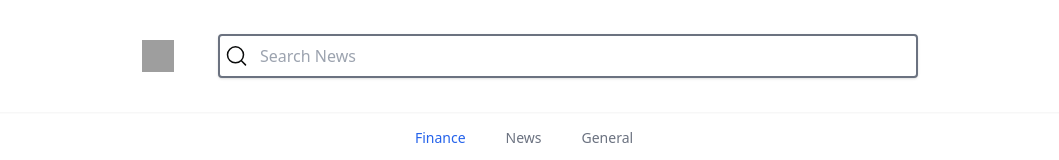
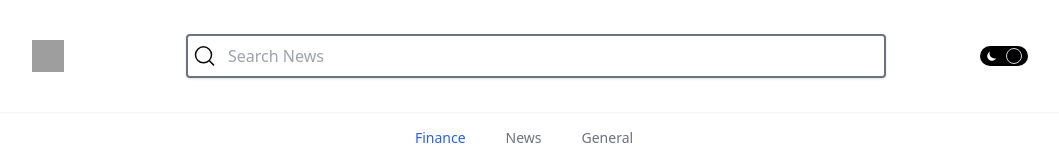
Before and after one commit to Serkan-Ucakcioglu/NewsLetter, a React (Vite) app: page / in a window 1280 px wide. Shown: the top 160 px of the page, without its empty margins (112-1171 px from the left). Built offline with nearby package versions, Linux system fonts and the light colour scheme; no server answers; grey boxes are pictures that could not be loaded.

Commit message:
dark mode add

```diff
--- a/src/App.jsx
+++ b/src/App.jsx
@@ -1,10 +1,13 @@
 import { Outlet } from "react-router-dom";
 import "./App.css";
 import Header from "./Components/Header/Header";
+import { useSelector } from "react-redux";
+import { selectedTheme } from "./Features/searchSlices";
 
 function App() {
+  const theme = useSelector(selectedTheme);
   return (
-    <div className="App">
+    <div className={`App ${theme === "dark" && "dark"}`}>
       <Header />
       <Outlet />
     </div>
--- a/src/Components/Header/Header.jsx
+++ b/src/Components/Header/Header.jsx
@@ -1,12 +1,14 @@
 import Logo from "./Logo";
 import Search from "../../Features/Search/Search";
+import ThemeMode from "./ThemeMode";
 
 function Header() {
   return (
-    <header className="w-full bg-white p-2 shadow-sm dark:bg-gray-800">
-      <div className="container w-11/12 h-24 flex px-10 justify-center  items-center p-5 m-auto">
+    <header className="w-full  bg-white p-2 shadow-sm dark:bg-gray-800">
+      <div className="container w-11/12 h-24 flex px-10 justify-around  items-center p-5 m-auto">
         <Logo />
         <Search />
+        <ThemeMode />
       </div>
     </header>
   );
--- /dev/null
+++ b/src/Components/Header/ThemeMode.jsx
@@ -0,0 +1,32 @@
+import React from "react";
+import { useSelector } from "react-redux";
+import { selectedTheme, themeChange } from "../../Features/searchSlices";
+import { useDispatch } from "react-redux";
+import ThemeSvg from "../../Svg/ThemeSvg";
+
+function ThemeMode() {
+  const theme = useSelector(selectedTheme);
+  const dispatch = useDispatch();
+  const handleClick = () => {
+    dispatch(themeChange());
+  };
+  return (
+    <div
+      role="checkbox"
+      aria-checked={theme === "light" ? "dark" : "light"}
+      onClick={handleClick}
+      className={`cursor-pointer w-[120px] relative sm:w-12 h-5 ml-4 bg-black dark:bg-white rounded-full relative px-1.5 flex items-center${
+        theme === "light" ? "" : " justify-end"
+      }`}
+    >
+      <div
+        className={`w-4 h-4 rounded-full border-gray-300 border absolute transform duration-200 ease-out bg-black left-0.5 ${
+          theme === "light" ? "translate-x-6" : "translate-x-0"
+        }`}
+      />
+      <ThemeSvg theme={theme} handleClick={handleClick} />
+    </div>
+  );
+}
+
+export default ThemeMode;
--- a/src/Features/searchSlices.js
+++ b/src/Features/searchSlices.js
@@ -2,6 +2,7 @@ import { createSlice } from "@reduxjs/toolkit";
 
 const initialState = {
   debounce: "",
+  theme: JSON.parse(localStorage.getItem("theme")) || "light",
 };
 
 const searchSlices = createSlice({
@@ -11,10 +12,15 @@ const searchSlices = createSlice({
     addDebounce: (state, { payload }) => {
       state.debounce = payload;
     },
+    themeChange: (state) => {
+      state.theme = state.theme === "light" ? "dark" : "light";
+      localStorage.setItem("theme", JSON.stringify(state.theme));
+    },
   },
 });
 
 export const selectedDebounce = (state) => state.searchSlices.debounce;
-export const { addDebounce } = searchSlices.actions;
+export const selectedTheme = (state) => state.searchSlices.theme;
+export const { addDebounce, themeChange } = searchSlices.actions;
 
 export default searchSlices.reducer;
--- /dev/null
+++ b/src/Svg/ThemeSvg.jsx
@@ -0,0 +1,35 @@
+import React from "react";
+
+function ThemeSvg({ theme, handleClick }) {
+  return (
+    <>
+      {theme === "light" ? (
+        <svg
+          xmlns="http://www.w3.org/2000/svg"
+          className="h-3 w-3 text-white"
+          viewBox="0 0 20 20"
+          fill="#fff"
+          onClick={handleClick}
+        >
+          <path d="M17.293 13.293A8 8 0 016.707 2.707a8.001 8.001 0 1010.586 10.586z" />
+        </svg>
+      ) : (
+        <svg
+          xmlns="http://www.w3.org/2000/svg"
+          className="h-3 w-3 text-white"
+          viewBox="0 0 20 20"
+          fill="#000"
+          onClick={handleClick}
+        >
+          <path
+            fillRule="evenodd"
+            d="M10 2a1 1 0 011 1v1a1 1 0 11-2 0V3a1 1 0 011-1zm4 8a4 4 0 11-8 0 4 4 0 018 0zm-.464 4.95l.707.707a1 1 0 001.414-1.414l-.707-.707a1 1 0 00-1.414 1.414zm2.12-10.607a1 1 0 010 1.414l-.706.707a1 1 0 11-1.414-1.414l.707-.707a1 1 0 011.414 0zM17 11a1 1 0 100-2h-1a1 1 0 100 2h1zm-7 4a1 1 0 011 1v1a1 1 0 11-2 0v-1a1 1 0 011-1zM5.05 6.464A1 1 0 106.465 5.05l-.708-.707a1 1 0 00-1.414 1.414l.707.707zm1.414 8.486l-.707.707a1 1 0 01-1.414-1.414l.707-.707a1 1 0 011.414 1.414zM4 11a1 1 0 100-2H3a1 1 0 000 2h1z"
+            clipRule="evenodd"
+          />
+        </svg>
+      )}
+    </>
+  );
+}
+
+export default ThemeSvg;
--- a/tailwind.config.cjs
+++ b/tailwind.config.cjs
@@ -1,5 +1,6 @@
 /** @type {import('tailwindcss').Config} */
 module.exports = {
+  darkMode: "class",
   content: ["./src/**/*.{js,jsx,ts,tsx}"],
   theme: {
     extend: {},
```
